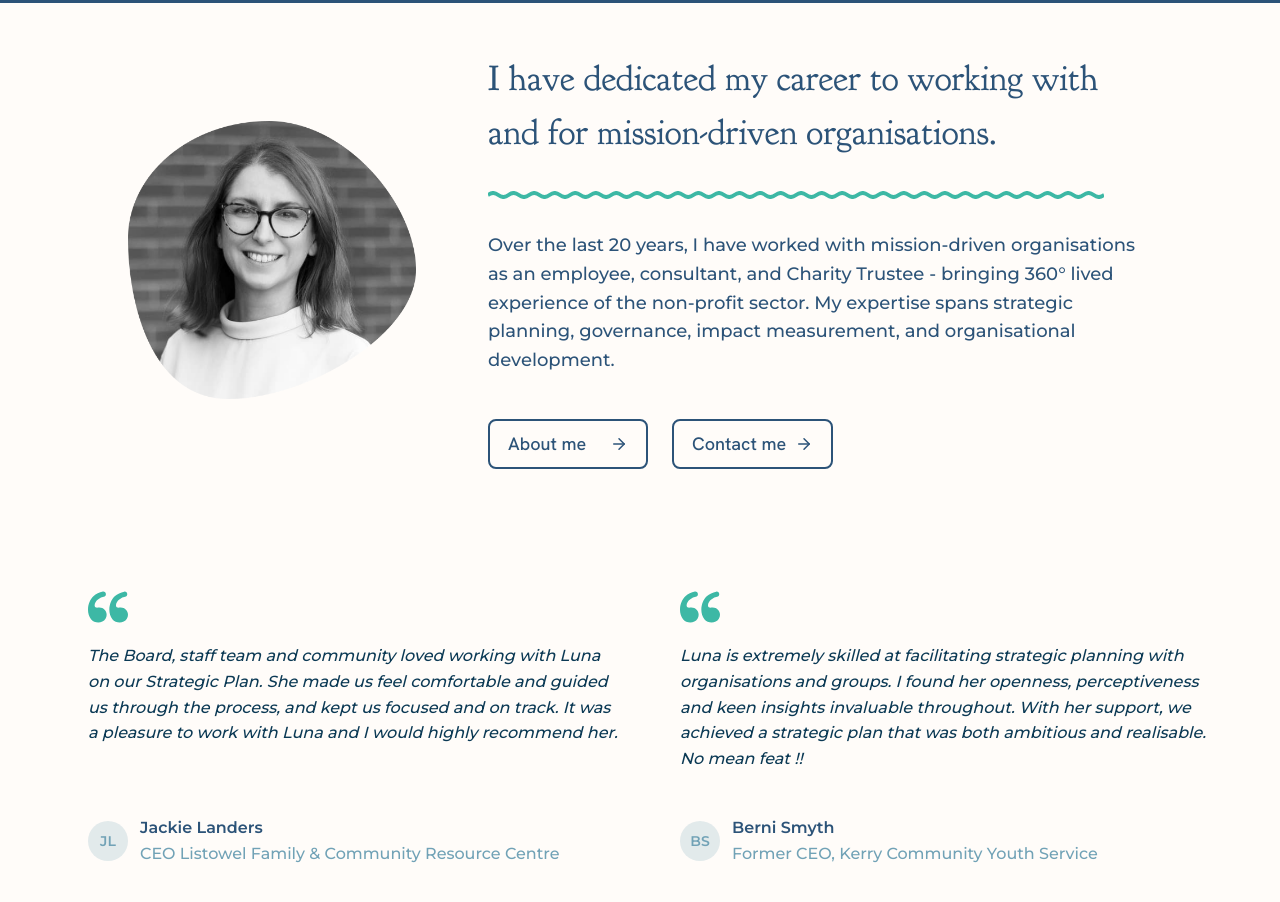
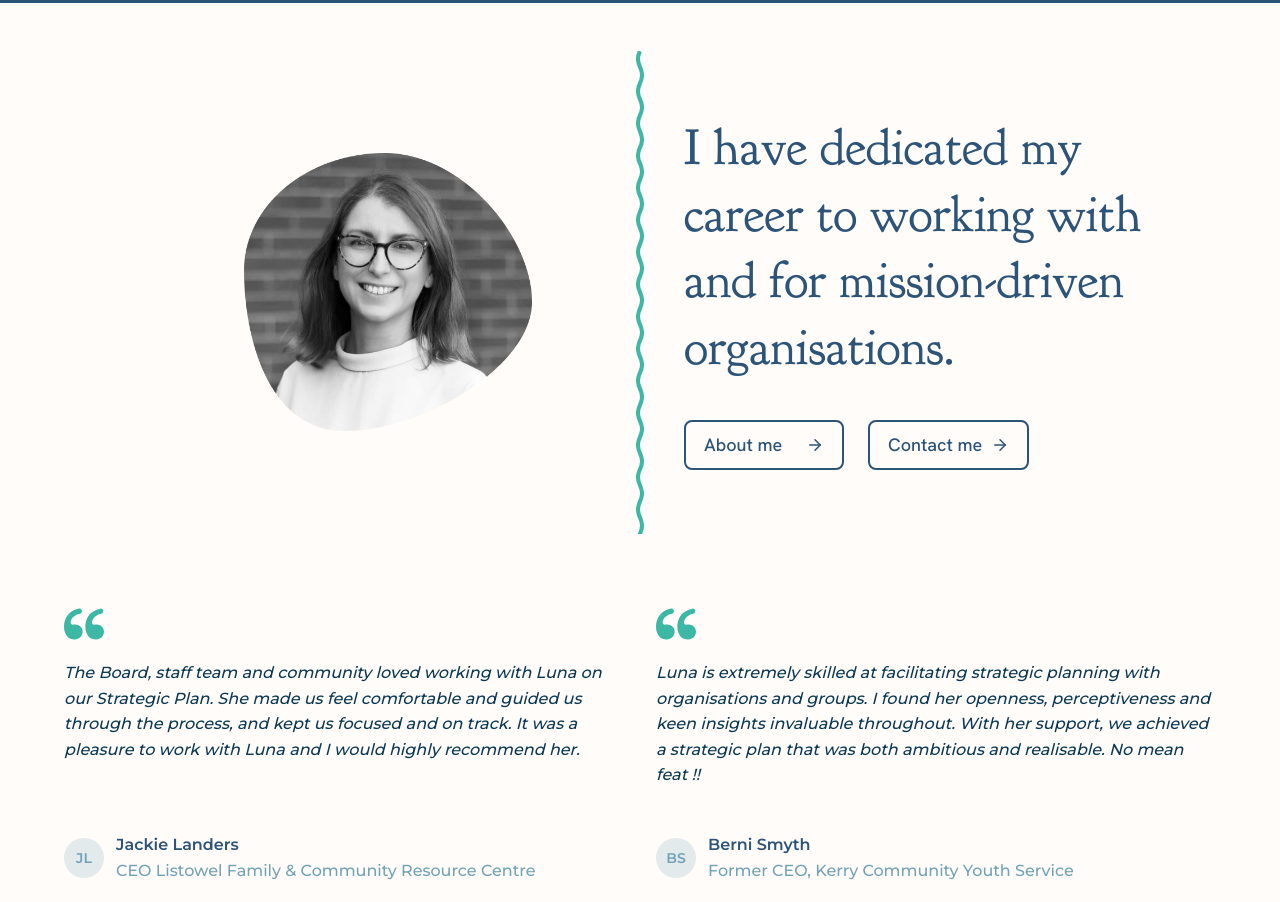
Before and after one commit to luna-atkins-romero/luna-consulting, an Astro site: page / in a window 1280 px wide. Shown: the part 797-1699 px from the top of the page. Built offline with nearby package versions, Linux system fonts and the light colour scheme; Astro itself is replaced by a stand-in of ours; a web font is replaced by a local one.

Commit message:
Mobile adjustments

```diff
--- a/src/components/TestimonialCard.astro
+++ b/src/components/TestimonialCard.astro
@@ -6,15 +6,12 @@ interface Props {
   title: string;
   initials: string;
   color: string;
-  border: string;
 }
 
-const { quote, name, title, initials, color, border } = Astro.props;
+const { quote, name, title, initials, color } = Astro.props;
 ---
 
-<!-- "border-l-4" -->
-
-<div class:list={["flex", "flex-col", "justify-between", "h-full", "pl-6", "py-4", border]}>
+<div class="flex flex-col justify-between h-full py-4">
 
   <!-- Top section: Quote mark + Quote text -->
   <div>
--- a/src/components/VerticalWavyDivider.astro
+++ b/src/components/VerticalWavyDivider.astro
@@ -2,15 +2,20 @@
 // VerticalWavyDivider.astro
 interface Props {
   color?: string;
+  height?: number;
 }
 
-const { color = 'var(--color-theme-accent)' } = Astro.props;
+const {
+  color = 'var(--color-theme-accent)',
+  height = 800
+} = Astro.props;
 ---
 
 <div class="vertical-wavy-divider-wrapper">
   <svg
-    class="w-2 h-full"
-    viewBox="0 0 12 800"
+    class="w-2"
+    style="height: 100%;"
+    viewBox={`0 0 12 ${height}`}
     preserveAspectRatio="none"
     xmlns="http://www.w3.org/2000/svg"
   >
@@ -26,5 +31,6 @@ const { color = 'var(--color-theme-accent)' } = Astro.props;
 <style>
   .vertical-wavy-divider-wrapper {
     pointer-events: none;
+    height: 100%;
   }
 </style>
--- a/src/pages/index.astro
+++ b/src/pages/index.astro
@@ -52,15 +52,16 @@ import logoGOAL from "../assets/logos/goal.png";
   </section>
 
   <!-- Intro -->
-  <section
-    id="intro"
-    class="pt-8 md:pt-12 pb-8 md:pb-16 px-6 bg-theme-bg-neutral1"
+  <section id="intro" class="bg-theme-bg-neutral1">
+    <div class="max-w-6xl mx-auto">
+      <!-- This container constrains everything -->
+      <div class="flex flex-col md:flex-row md:pt-12">
+        <!-- Left: Image + Statement -->
+        <div
+          class="w-full md:w-1/2 px-6 pt-8 md:py-12 flex justify-start md:justify-end items-center"
         >
-    <div class="max-w-5xl mx-auto">
-      <!-- Outer container: stacks vertically on mobile, horizontally on desktop -->
-      <div class="flex flex-col md:flex-row gap-8 md:gap-18 items-center mb-8">
-        <!-- Left: Image -->
-        <div class="flex-shrink-0 w-56 sm:w-64 md:w-72">
+          <div class="max-w-xl w-full md:pr-20">
+            <div class="w-56 sm:w-64 md:w-72 mx-auto md:ml-auto md:mr-0">
               <Image
                 src={luna}
                 alt="Luna Atkins Romero Portrait"
@@ -72,29 +73,35 @@ import logoGOAL from "../assets/logos/goal.png";
               />
             </div>
 
-        <div class="flex flex-row items-start gap-2 md:gap-4">
-          <!-- Text content -->
-          <div class="flex flex-col gap-6 items-start">
-            <!-- Statement -->
-            <h2 class="font-statement text-theme-text-dark no-mb">
+
+          </div>
+        </div>
+
+        <!-- Horizontal Divider (mobile only) -->
+        <div class="md:hidden py-8 px-6">
+          <div class="pr-4 md:pr-12">
+            <WavyDivider />
+          </div>
+        </div>
+
+        <!-- Vertical Divider (desktop only) -->
+        <div class="hidden md:flex justify-center">
+          <div>
+            <VerticalWavyDivider height={600} />
+          </div>
+        </div>
+
+        <!-- Right: statement + Buttons -->
+        <div
+          class="w-full md:w-1/2 px-6 pb-8 md:py-16 flex justify-start items-center"
+        >
+          <div class="max-w-xl w-full md:pl-4 text-theme-text-dark space-y-6">
+            <h2 class="heading-section text-theme-text-dark mb-12">
               I have dedicated my career to working with and for mission-driven
               organisations.
             </h2>
 
-            <div class="mt-2 mb-2 pr-4 md:pr-12">
-              <WavyDivider />
-            </div>
-
-            <!-- Bio paragraph -->
-            <p class="text-lg text-theme-text-dark">
-              Over the last 20 years, I have worked with mission-driven
-              organisations as an employee, consultant, and Charity Trustee -
-              bringing 360° lived experience of the non-profit sector. My
-              expertise spans strategic planning, governance, impact
-              measurement, and organisational development.
-            </p>
-
-            <div class="flex flex-col sm:flex-row gap-4 sm:gap-6">
+            <div class="flex flex-col sm:flex-row gap-4 sm:gap-6 mt-8">
               <a
                 href="#about"
                 class="action-button text-lg text-theme-text-dark border-theme-bg-primary-blue bg-transparent hover:bg-theme-accent"
@@ -113,7 +120,6 @@ import logoGOAL from "../assets/logos/goal.png";
                   <polyline points="12 5 19 12 12 19"></polyline>
                 </svg>
               </a>
-
               <a
                 href="/contact"
                 class="action-button text-lg text-theme-bg-primary-blue border-theme-bg-primary-blue bg-transparent hover:bg-theme-accent"
@@ -140,7 +146,7 @@ import logoGOAL from "../assets/logos/goal.png";
   </section>
 
   <!-- Testimonials Section -->
-  <section id="testimonials" class="pb-12 md:pb-24 px-6 bg-theme-bg-neutral1">
+  <section id="testimonials" class="pb-12 md:pt-12 md:pb-24 px-6 bg-theme-bg-neutral1">
     <div class="max-w-6xl mx-auto">
       <!-- Testimonials Grid - Responsive -->
       <div
@@ -152,7 +158,6 @@ import logoGOAL from "../assets/logos/goal.png";
           title="CEO Listowel Family & Community Resource Centre"
           initials="JL"
           color="var(--color-theme-accent)"
-          border="border-theme-accent"
         />
 
         <TestimonialCard
@@ -161,7 +166,6 @@ import logoGOAL from "../assets/logos/goal.png";
           title="Former CEO, Kerry Community Youth Service"
           initials="BS"
           color="var(--color-theme-accent)"
-          border="border-theme-accent"
         />
       </div>
     </div>
@@ -278,8 +282,7 @@ import logoGOAL from "../assets/logos/goal.png";
 
       <!-- Vertical Divider (desktop only) -->
       <div class="hidden md:flex items-stretch py-12 bg-theme-bg-alt1-green">
-        <!-- Constrains height to 12rem (192px) - adjust as needed -->
-        <VerticalWavyDivider color="var(--color-theme-accent-coral)" />
+        <VerticalWavyDivider color="var(--color-theme-accent-coral)", height={700} />
       </div>
 
       <!-- Right: Content -->
@@ -322,12 +325,11 @@ import logoGOAL from "../assets/logos/goal.png";
           <WavyDivider color="var(--color-theme-accent-coral)" />
         </div>
       </div>
-
     </div>
   </section>
 
   <!-- How I work -->
-  <section id="how-i-work" class="md:pb-16 bg-theme-bg-alt1-green">
+  <section id="how-i-work" class="md:pb-12 bg-theme-bg-alt1-green">
     <div class="max-w-5xl mx-auto px-6">
       <!-- Section Heading -->
       <h2 class="heading-section text-center text-theme-text-dark">
@@ -340,7 +342,7 @@ import logoGOAL from "../assets/logos/goal.png";
 
       <!-- Icons Grid -->
       <div
-        class="grid grid-cols-1 sm:grid-cols-2 lg:grid-cols-4 gap-18 items-start"
+        class="grid grid-cols-1 sm:grid-cols-2 lg:grid-cols-4 gap-4 md:gap-16 items-start"
       >
         <HowIWorkItem
           title="Collaborative"
@@ -414,7 +416,7 @@ import logoGOAL from "../assets/logos/goal.png";
           <Image
             src={logoGNB}
             alt="Girls not Brides Charity Logo"
-            class="work-logo max-h-16 object-contain transition-all"
+            class="work-logo max-h-12 object-contain transition-all"
           />
         </a>
 
@@ -427,7 +429,7 @@ import logoGOAL from "../assets/logos/goal.png";
           <Image
             src={logoUnicef}
             alt="UNICEF UK Charity Logo"
-            class="work-logo max-h-20 object-contain transition-all"
+            class="work-logo max-h-16 object-contain transition-all"
           />
         </a>
 
@@ -440,7 +442,7 @@ import logoGOAL from "../assets/logos/goal.png";
           <Image
             src={logoAmnesty}
             alt="Amnesty International Charity Logo Banner"
-            class="work-logo max-h-16 object-contain transition-all"
+            class="work-logo max-h-12 object-contain transition-all"
           />
         </a>
 
@@ -453,7 +455,7 @@ import logoGOAL from "../assets/logos/goal.png";
           <Image
             src={logoKCYS}
             alt="Kerry Community Youth Services Charity Logo"
-            class="work-logo max-h-24 object-contain transition-all"
+            class="work-logo max-h-20 object-contain transition-all"
           />
         </a>
 
@@ -466,7 +468,7 @@ import logoGOAL from "../assets/logos/goal.png";
           <Image
             src={logoGOAL}
             alt="GOAL Charity Logo"
-            class="work-logo max-h-16 object-contain transition-all"
+            class="work-logo max-h-12 object-contain transition-all"
           />
         </a>
       </div>
--- a/src/styles/global.css
+++ b/src/styles/global.css
@@ -544,7 +544,8 @@ nav a[aria-label]::after {
 
 .work-item-description {
   color: var(--color-theme-text-dark);
-  text-align: center;
+  text-align: left;
+  padding-left: 1.5em;;
   line-height: 1.6;
 }
 
```
Lines whose indentation alone changed are shown as unchanged.
